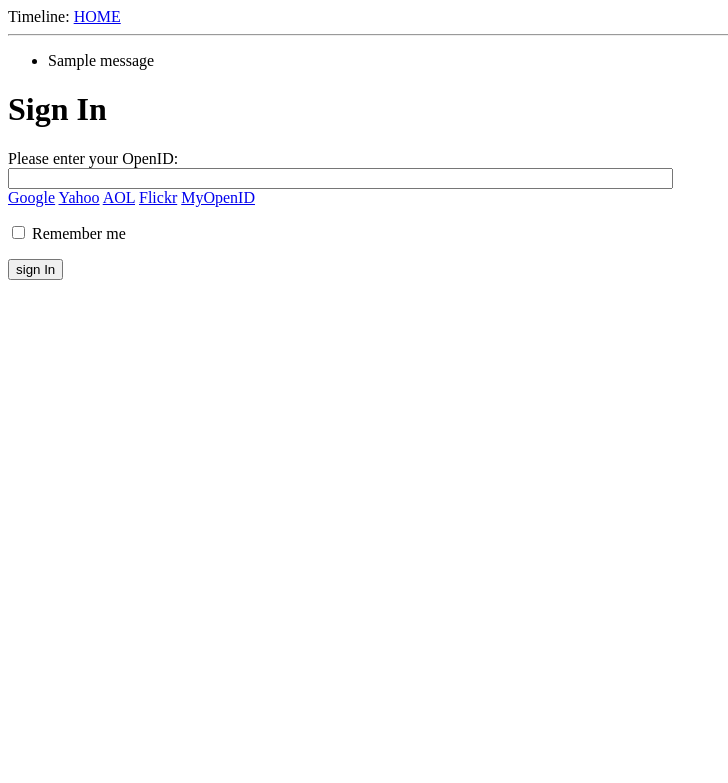
After one commit to KennF/Timeline, a Flask app: page /login in a window 1280 px wide. The commit adds this page. Shown: the top 783 px of the page, without its empty margins (0-728 px from the left). Run offline with Flask 2, Linux system fonts and the light colour scheme; tables that the repository leaves empty hold one stand-in row (values such as "Sample post"); one stand-in notice (Sample message) is shown; parts of the project's set-up code (start-up, migrations or seed data) failed here and were passed over.

Commit message:
add login templates and form

```diff
--- a/microblog/app/__init__.py
+++ b/microblog/app/__init__.py
@@ -1,4 +1,8 @@
 from flask import Flask
+from flask.ext.sqlalchemy import SQLAlchemy
 
 app = Flask(__name__)
-from app import views
+app.config.from_object('config')
+db = SQLAlchemy(app)
+
+from app import views, models
--- /dev/null
+++ b/microblog/app/forms.py
@@ -0,0 +1,6 @@
+from flask.ext.wtf import Form, TextField, BooleanField
+from flask.ext.wtf import Required
+
+class LoginForm(Form):
+	openid = TextField('openid', validators = [Required()])
+	remember_me = BooleanField('remember_me', default = False)
--- a/microblog/app/run.py
+++ b/microblog/app/run.py
@@ -1,3 +1,3 @@
 from app import app
 
-app.run(debug=True)
+app.run(host='0.0.0.0', debug=True)
--- /dev/null
+++ b/microblog/app/templates/base.html
@@ -0,0 +1,23 @@
+<html>
+	<head>
+		{% if title %}
+			<title>{{title}} - Timeline</title>
+		{% else %}
+			<title>Welcome to Timeline</title>
+		{% endif %}
+	</head>
+	<body>
+        <div>Timeline: <a href="/index">HOME</a></div>
+        <hr>
+        {% with messages = get_flashed_messages() %}
+        	{% if messages %}
+        		<ul>
+        			{% for message in messages %}
+        				<li>{{ message }}</li>
+        			{% endfor %}
+        		</ul>
+        	{% endif %}
+        {% endwith %}
+        {% block content %} {% endblock %}
+    </body>
+</html>
--- /dev/null
+++ b/microblog/app/templates/login.html
@@ -0,0 +1,33 @@
+{% extends "base.html" %}
+{% block content %}
+<script type="text/javascript">
+var set_openid = function(openid, pr){
+	u = openid.search('<username>');
+	if(u!=-1){
+		//openid requires username
+		user = prompt('Enter your ' + pr + 'username:');
+		openid = openid.substr(0, u) + user
+
+	}
+	form = document.forms['login'];
+	form.elements['openid'].value = openid
+}
+
+</script>
+<h1>Sign In</h1>
+<form action="" method="post" name="login">
+	{{ form.hidden_tag() }}
+	<p>
+		Please enter your OpenID:<br>
+		{{form.openid(size=80)}}<br>
+		{% for error in form.errors.openid %}
+			<span style="color:red;">[*{{error}}]</span>
+		{% endfor %}
+		{% for provider in providers %}
+			<a href="javascript:set_openid('{{provider.url}}', '{{provider.name}}')">{{provider.name}}</a>
+		{% endfor %}
+	</p>
+	<p>{{ form.remember_me }} Remember me</p>
+	<p><input type="submit" value="sign In"></p>
+</form>
+{% endblock %}
--- a/microblog/app/views.py
+++ b/microblog/app/views.py
@@ -1,8 +1,21 @@
+from flask import render_template, flash, redirect
 from app import app
-from flask import render_template
+from forms import LoginForm
 
 @app.route('/')
 @app.route('/index')
 def index():
     user = { 'nickname' : 'Migual' }
     return render_template("index.html", title = "Home", user = user)
+
+@app.route('/login', methods = ['GET', 'POST'])
+def login():
+    form = LoginForm()
+    if form.validate_on_submit():
+        flash('Login requested for OpenID="' + form.openid.data
+            + '", remember_me=' + str(form.remember_me.data))
+        return redirect('/index')
+    return render_template('login.html',
+        title = "Sign In",
+        form = form,
+        providers = app.config['OPENID_PROVIDERS'])
```
Also changed, not shown: microblog/app/config.py (added, +17 -0 lines), microblog/app/db_create.py (added, +12 -0 lines), microblog/app/models.py (added, +14 -0 lines), microblog/app/templates/index.html (+11 -12 lines), microblog/app/script.py (added).
